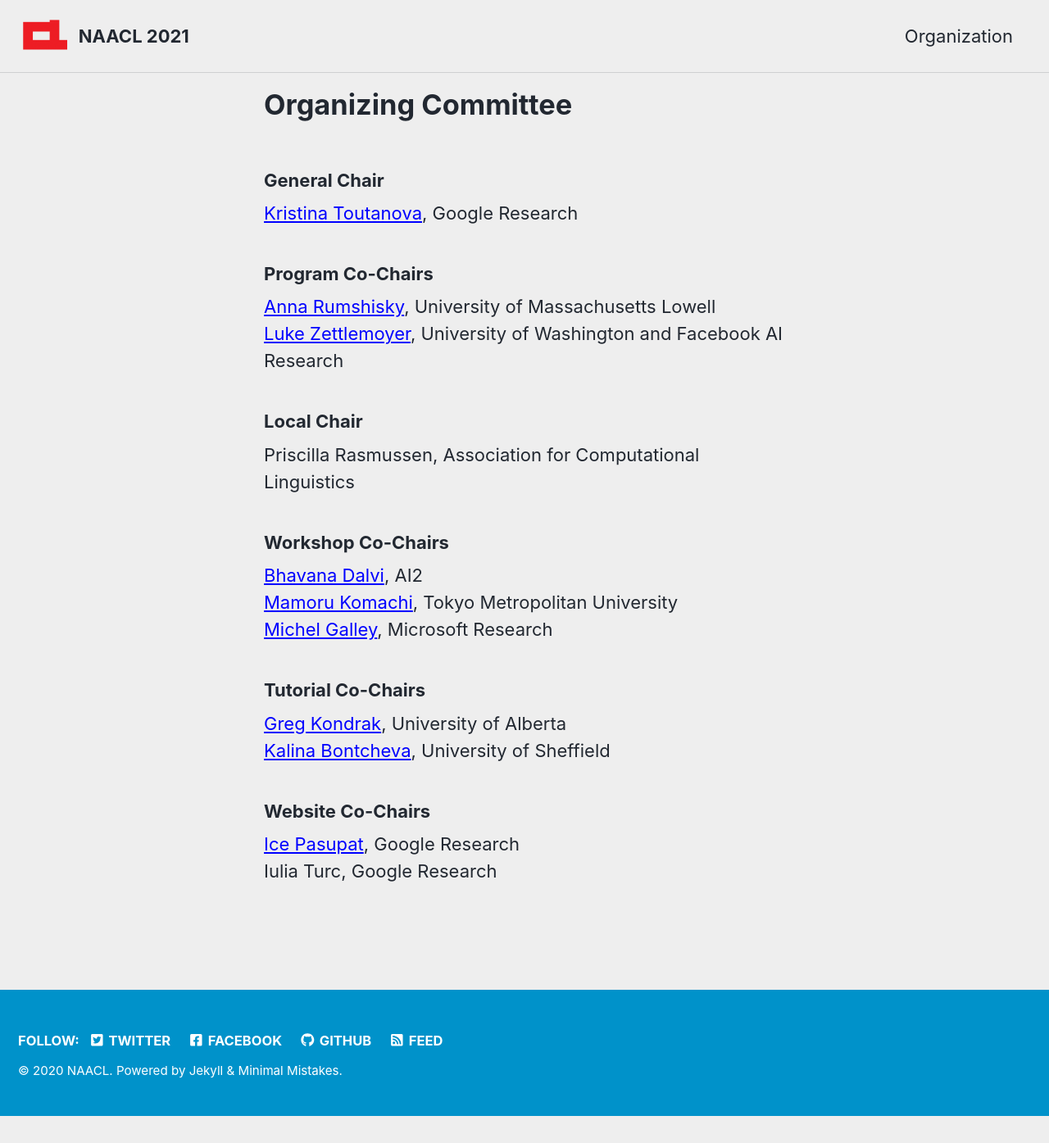
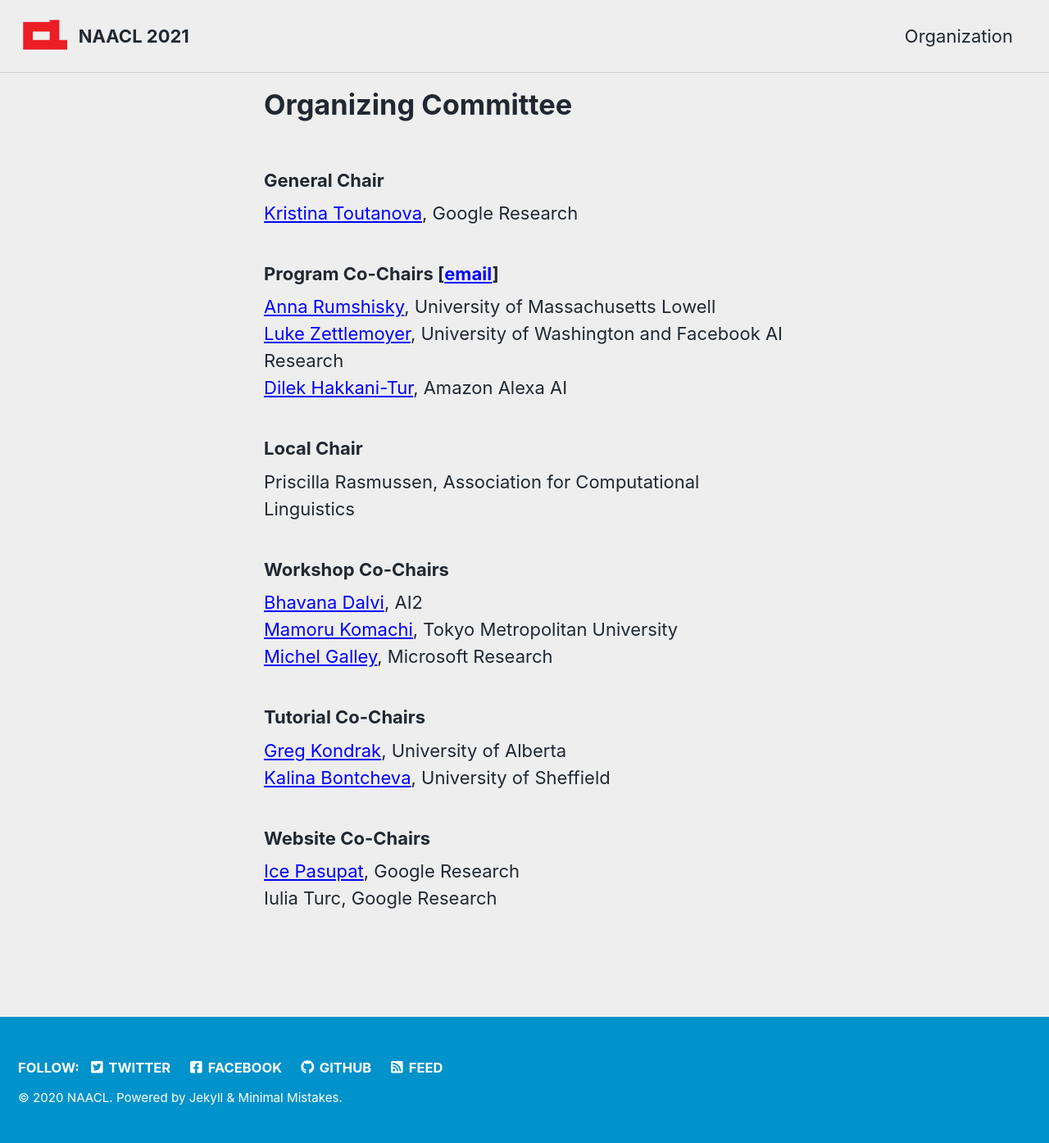
Before and after one commit to naacl-org/naacl-2021-website, a Jekyll site: the page built from _pages/organization.md, in a window 1280 px wide. Shown: the whole page at 82% size. Built offline with Jekyll 4.4.1, drawn with Linux system fonts in a browser that asks for light colours; cached includes are drawn as plain includes; nearby versions of some CDN libraries; before the commit the page ends 1362 px from its top, so only the background shows below that.

Commit message:
Add third co-chair and email address for co-chairs.

```diff
--- a/_pages/organization.md
+++ b/_pages/organization.md
@@ -9,9 +9,10 @@ sidebar: false
 <h3>General Chair</h3>
 <a href="http://kristinatoutanova.com">Kristina Toutanova</a>, Google Research <br/>
 
-<h3>Program Co-Chairs</h3>
+<h3>Program Co-Chairs [<a href="mailto:naacl-2021-program-chairs@googlegroups.com">email</a>]</h3>
 <a href="http://www.cs.uml.edu/~arum">Anna Rumshisky</a>,  University of Massachusetts Lowell <br/>
 <a href="https://www.cs.washington.edu/people/faculty/lsz">Luke Zettlemoyer</a>, University of Washington and Facebook AI Research <br/>
+<a href="https://scholar.google.com/citations?user=GMcL_9kAAAAJ&hl=en">Dilek Hakkani-Tur</a>, Amazon Alexa AI <br/>
 
 <h3>Local Chair</h3>
 Priscilla Rasmussen,  Association for Computational Linguistics <br/>
```
